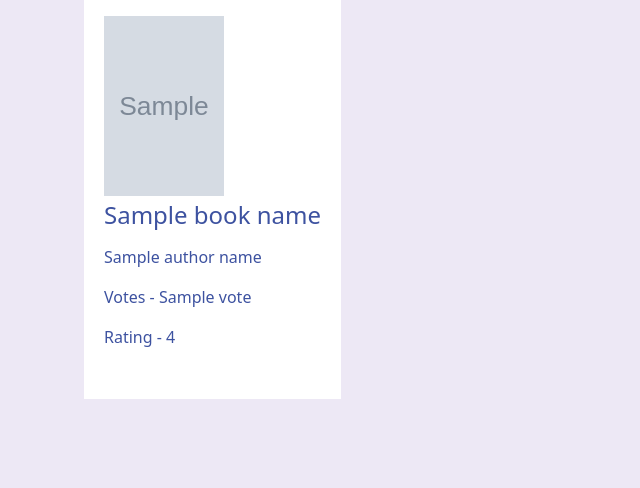
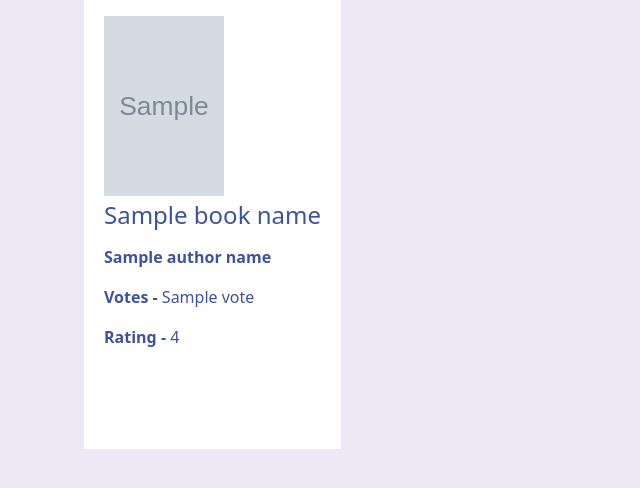
Before and after one commit to Prayesh13/Book-Recommendation-System, a Flask app: template templates/index.html in a window 1280 px wide. Shown: the part 177-665 px from the top of the page, without its empty margins (0-640 px from the left). Run offline with Flask 3, Linux system fonts and the light colour scheme; the template is opened without the code that fills it: most values are stand-ins (such as "Sample title", 1, 10 or a date in 2020); grey boxes marked "Sample" are stand-in pictures; parts of the project's set-up code (start-up, migrations or seed data) failed here and were passed over.

Commit message:
update the code

```diff
--- a/app.py
+++ b/app.py
@@ -33,7 +33,7 @@ def recommend():
         user_input = request.form.get("user_input")
         index_books = np.where(pt.index == user_input)[0][0]
         distances = similarity_scores[index_books]
-        similar_items = sorted(list(enumerate(distances)), reverse=True, key=lambda x: x[1])[1:9]
+        similar_items = sorted(list(enumerate(distances)), reverse=True, key=lambda x: x[1])[0:9]
 
         data = []
         for i in similar_items:
--- a/templates/index.html
+++ b/templates/index.html
@@ -6,9 +6,9 @@
             <div>
                 <img class="card-img-top" style="width: 120px; height: 180px" src="{{ image[i] }}">
                 <h4 class="text-color" style="margin-top:5px"> {{ book_name[i] }}</h4>
-                <p class="text-color" style="margin-top:15px">{{ author_name[i] }}</p>
-                <p class="text-color"> Votes - {{ votes[i] }}</p>
-                <p class="text-color">Rating - {{ rating[i] }}</p>
+                <p class="text-color" style="margin-top:15px"><b>{{ author_name[i] }}</b></p>
+                <p class="text-color"> <b> Votes - </b>{{ votes[i] }}</p>
+                <p class="text-color"><b> Rating - </b>{{ rating[i] }}</p>
             </div>
         </div>
     </div>
--- a/templates/layout.html
+++ b/templates/layout.html
@@ -24,7 +24,7 @@
         flex-direction: column;
         align-items: center;
         justify-content: space-between;
-        min-height: 400px; /* Ensure all boxes are the same height */
+        min-height: 450px;
         margin: 2px;
         padding: 15px;
         border: 2px solid transparent;
--- a/templates/recommend.html
+++ b/templates/recommend.html
@@ -4,7 +4,7 @@
 
     <form action="/recommend_books" method="POST">
         <h3 class="text-color"> Enter the Book Name :</h3>
-        <input name="user_input" type="text" class="form-control"><br>
+        <input name="user_input" type="text" class="form-control" value="{{ request.form.user_input }}"><br>
         <input type="submit" class="btn btn-lg btn-success">
     </form>
 </div>
@@ -15,8 +15,8 @@
                 <div class="card-body">
                     <div>
                         <img class="card-img-top" style="width: 120px; height: 180px" src="{{ i[2] }}">
-                        <h4 class="text-color" style="margin-top:5px"> {{ i[0] }} </h4>
-                        <p class="text-color" style="margin-top:15px">{{ i[1] }}</p>
+                        <h3 class="text-color" style="margin-top:5px"><b> {{ i[0] }} </b></h3>
+                        <p class="text-color" style="margin-top:15px"><b>{{ i[1] }} </b></p>
                     </div>
                 </div>
         </div>
```
